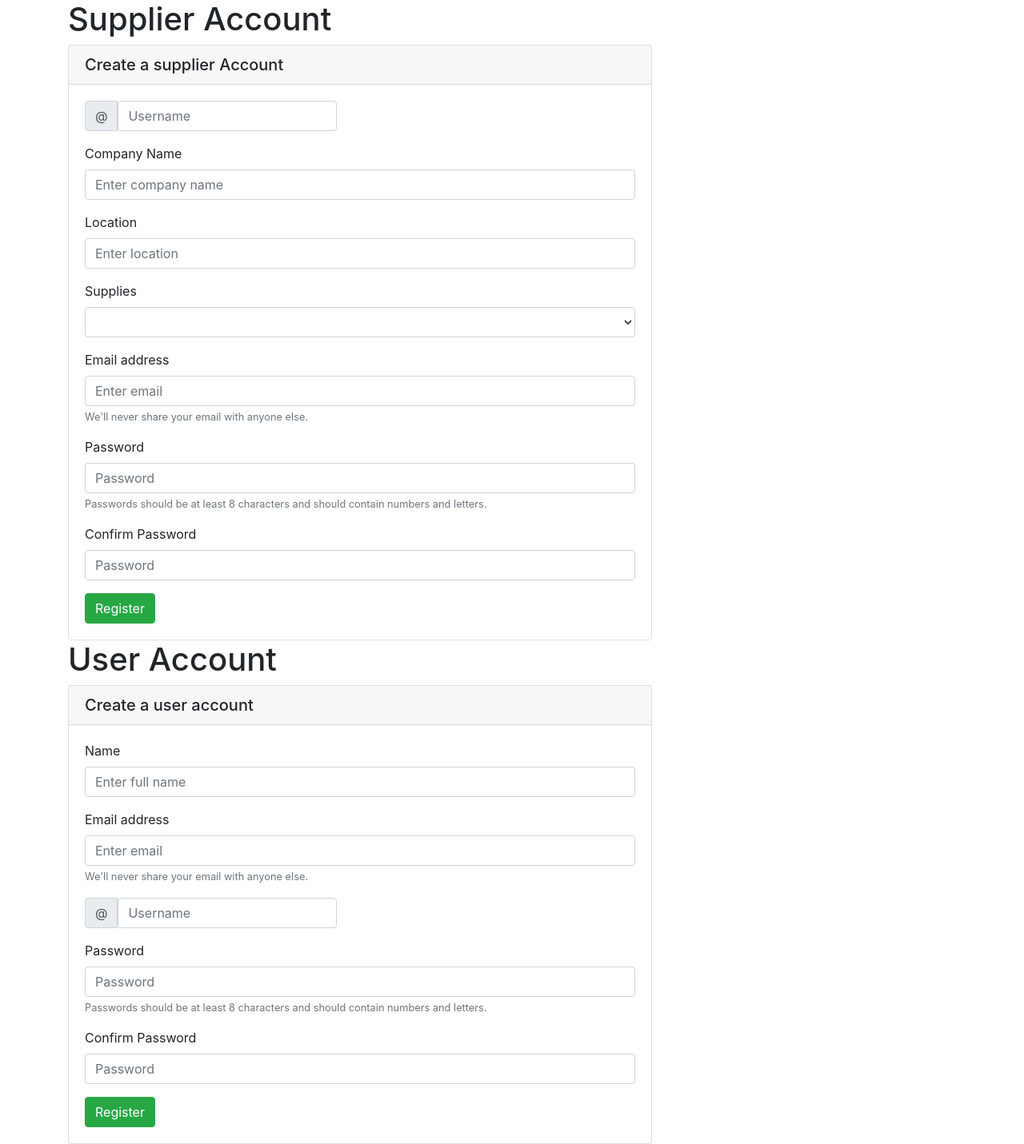
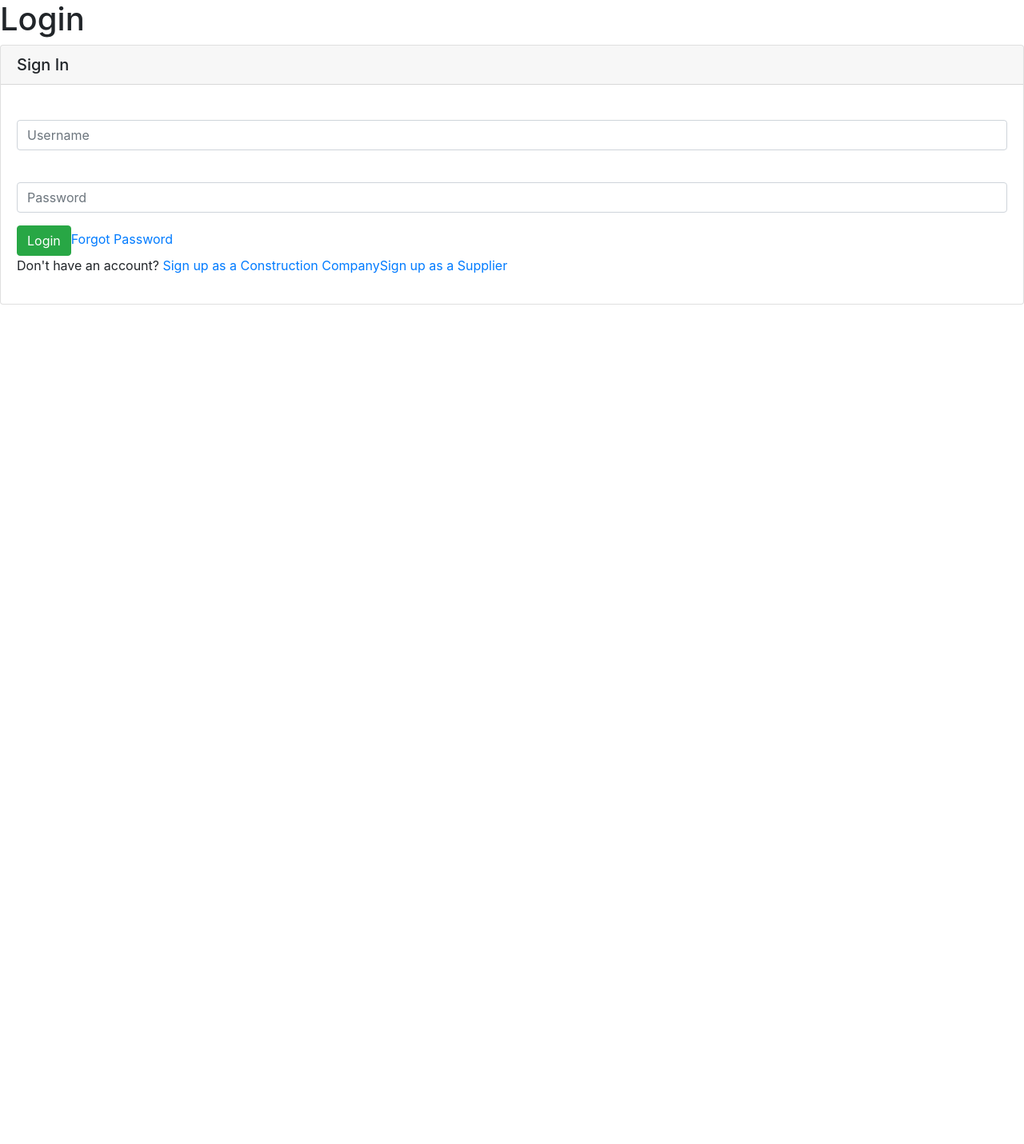
Before and after one commit to ConsTructionGang/FrontEnd, an Angular app: page /login in a window 1280 px wide. Shown: the whole page at 80% size. After the commit the page ends 800 px from the top, so only its background shows below. Built offline with nearby package versions, Linux system fonts and the light colour scheme.

Commit message:
Added Routing

```diff
--- a/src/app/accounts/accounts.module.ts
+++ b/src/app/accounts/accounts.module.ts
@@ -4,9 +4,10 @@ import { CreatesupplieraccountComponent } from './createsupplieraccount/createsu
 import { CreateuseraccountComponent } from './createuseraccount/createuseraccount.component';
 import { FormsModule } from '@angular/forms';
 import { LoginComponent } from './login/login.component';
+import {RouterModule} from '@angular/router';
 
 @NgModule({
-  imports: [CommonModule, FormsModule],
+  imports: [CommonModule, FormsModule, RouterModule],
 
   declarations: [CreatesupplieraccountComponent, CreateuseraccountComponent, LoginComponent],
 
--- a/src/app/accounts/login/login.component.html
+++ b/src/app/accounts/login/login.component.html
@@ -16,7 +16,8 @@
 	            <a href="#forgotPassword">Forgot Password</a>
 	            <br>
 	            <p> Don't have an account?
-	            	<a href="#signup">Sign up.</a>
+	            	<a routerLink="/useraccount">Sign up as a Construction Company</a>
+								<a routerLink="/supplieraccount">Sign up as a Supplier</a>
 	        	</p>
 	        </form>
 	    </div>
--- a/src/app/app.component.html
+++ b/src/app/app.component.html
@@ -1,2 +1,4 @@
-<app-createsupplieraccount></app-createsupplieraccount>
-<app-createuseraccount></app-createuseraccount>
+<!--<app-login> </app-login>-->
+<router-outlet></router-outlet>
+<!--<app-createsupplieraccount></app-createsupplieraccount>-->
+<!--<app-createuseraccount></app-createuseraccount>-->
--- a/src/app/app.component.ts
+++ b/src/app/app.component.ts
@@ -7,4 +7,7 @@ import { Component } from '@angular/core';
 })
 export class AppComponent {
   title = 'app';
+  login = true;
+  createsupplier = false;
+  createuser = false;
 }
--- a/src/app/app.module.ts
+++ b/src/app/app.module.ts
@@ -4,6 +4,7 @@ import { FormsModule } from '@angular/forms';
 
 import { AppComponent } from './app.component';
 import { AccountsModule } from './accounts/accounts.module';
+import { AppRoutingModule } from './/app-routing.module';
 
 
 
@@ -13,7 +14,8 @@ import { AccountsModule } from './accounts/accounts.module';
   imports: [
     BrowserModule,
     FormsModule,
-    AccountsModule
+    AccountsModule,
+    AppRoutingModule
   ],
   providers: [],
   bootstrap: [AppComponent]
--- a/src/app/domain/models/account.ts
+++ b/src/app/domain/models/account.ts
@@ -2,7 +2,7 @@ export class Account {
   id: number;
   username: string;
   password: string;
-  email: string;
+  email?: string;
   name?: string;
   supply?: string;
 }
```
Also changed, not shown: src/app/app-routing.module.ts (added, +16 -0 lines).
